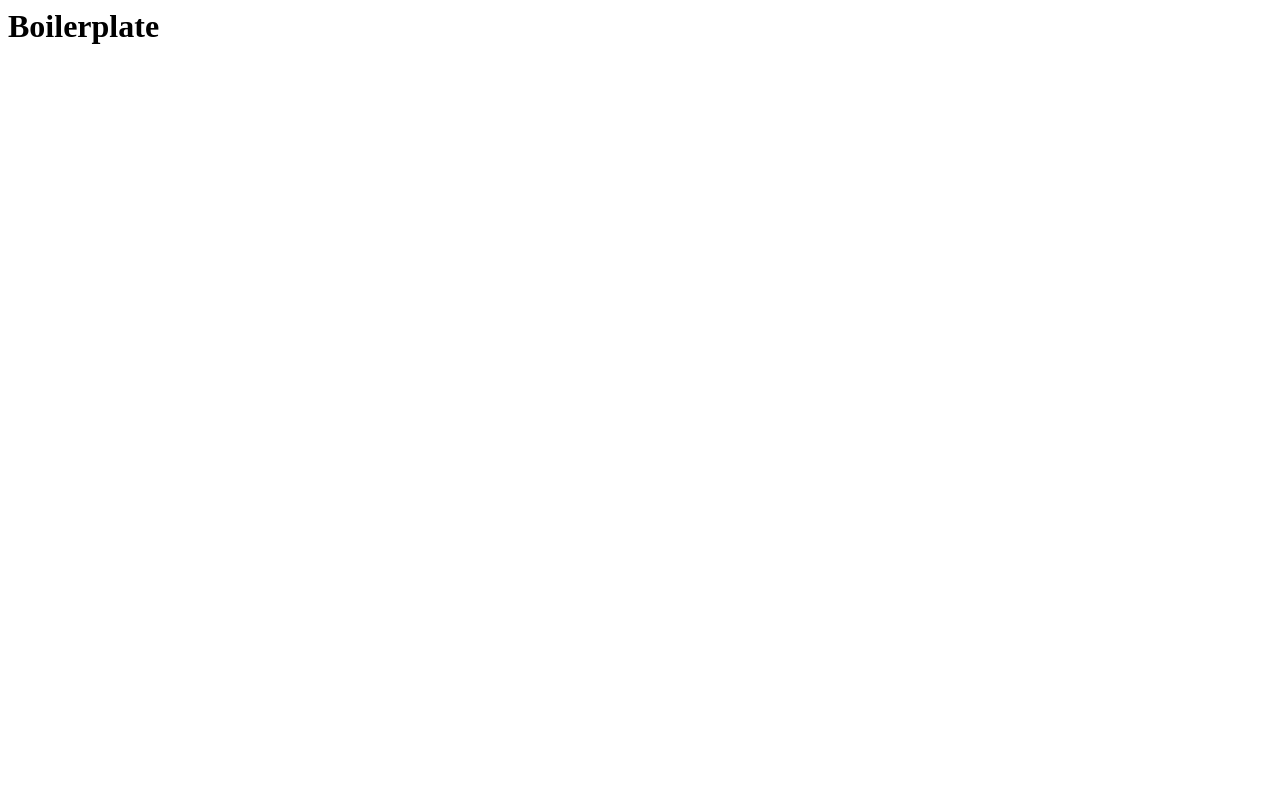
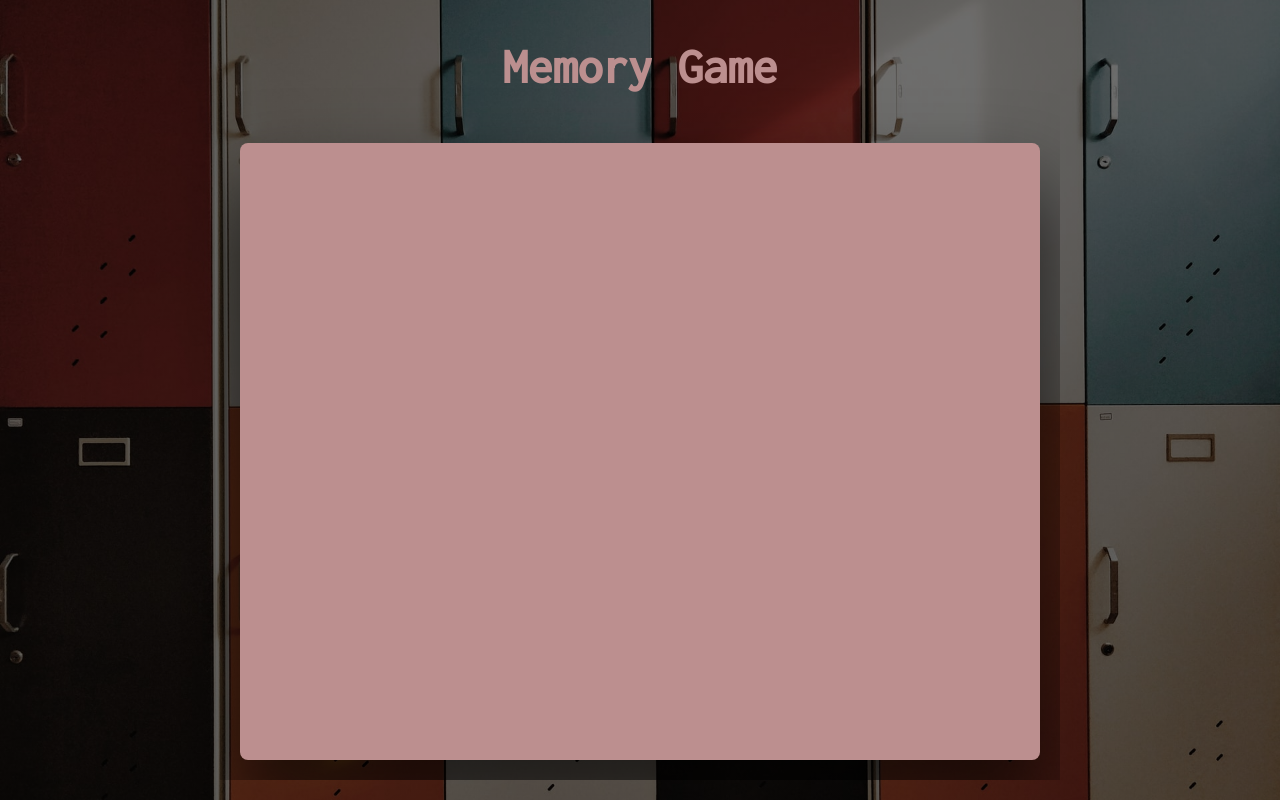
Before and after one commit to dorota-puto/memory-card-game, a website: page public/index.html in a window 1280 px wide. Drawn offline with Linux system fonts and the light colour scheme.

Commit message:
Background template set up

```diff
--- a/public/index.html
+++ b/public/index.html
@@ -1,9 +1,14 @@
 <html>
     <head>
-        <title>Boilerplate App</title>
+        <title>Memory Game</title>
+        <link href="https://fonts.googleapis.com/css2?family=Inconsolata:wght@300;500&display=swap" rel="stylesheet">
+        <link rel="stylesheet" type="text/css" href="/style/style.css">
     </head>
     <body>
-        <h1>Boilerplate</h1>
+        <h1>Memory Game</h1>
+        <div class="board">
+
+        </div>
         <script src="/scripts/bundle.js"></script>
     </body>
 </html>
--- /dev/null
+++ b/public/style/style.css
@@ -0,0 +1,48 @@
+/* ----------------------------------------------- */
+/* BASIC SETUP */
+/* ----------------------------------------------- */
+
+* {
+    margin: 0;
+    padding: 0;
+    box-sizing: border-box;
+}
+
+html,
+body {
+    background-image: linear-gradient(rgba(0, 0, 0, 0.500), rgba(0, 0, 0, 0.500)), url(/img/back.jpg);
+    background-size: cover;
+    background-position: center;
+    height: 100vh;
+    background-attachment: fixed;
+
+    color:BC8F8F;
+    font-family: 'Inconsolata', monospace;
+    font-weight: 300;
+    font-size: 20px;
+    text-rendering: optimizeLegibility;
+    overflow-x: hidden;
+   padding: 20px;
+   display: flex;
+   flex-direction: column;
+   align-items: center;
+   justify-content: center;
+ }
+
+h1 {
+    font-size: 250%;
+    padding-bottom: 50px;
+
+}
+
+.board {
+    background-color: BC8F8F;
+    width: 800px;
+    height: 800px;
+    border-radius: 8px;
+    overflow: hidden;
+    box-shadow: 0 50px 80px 10px rgba(0, 0, 0, 0.608);
+
+    display: flex;
+
+  }
--- a/src/index.js
+++ /dev/null
@@ -1 +0,0 @@
-document.querySelector('h1').textContent = 'Hello!'
```
Also changed, not shown: public/img/back.jpg (added).
